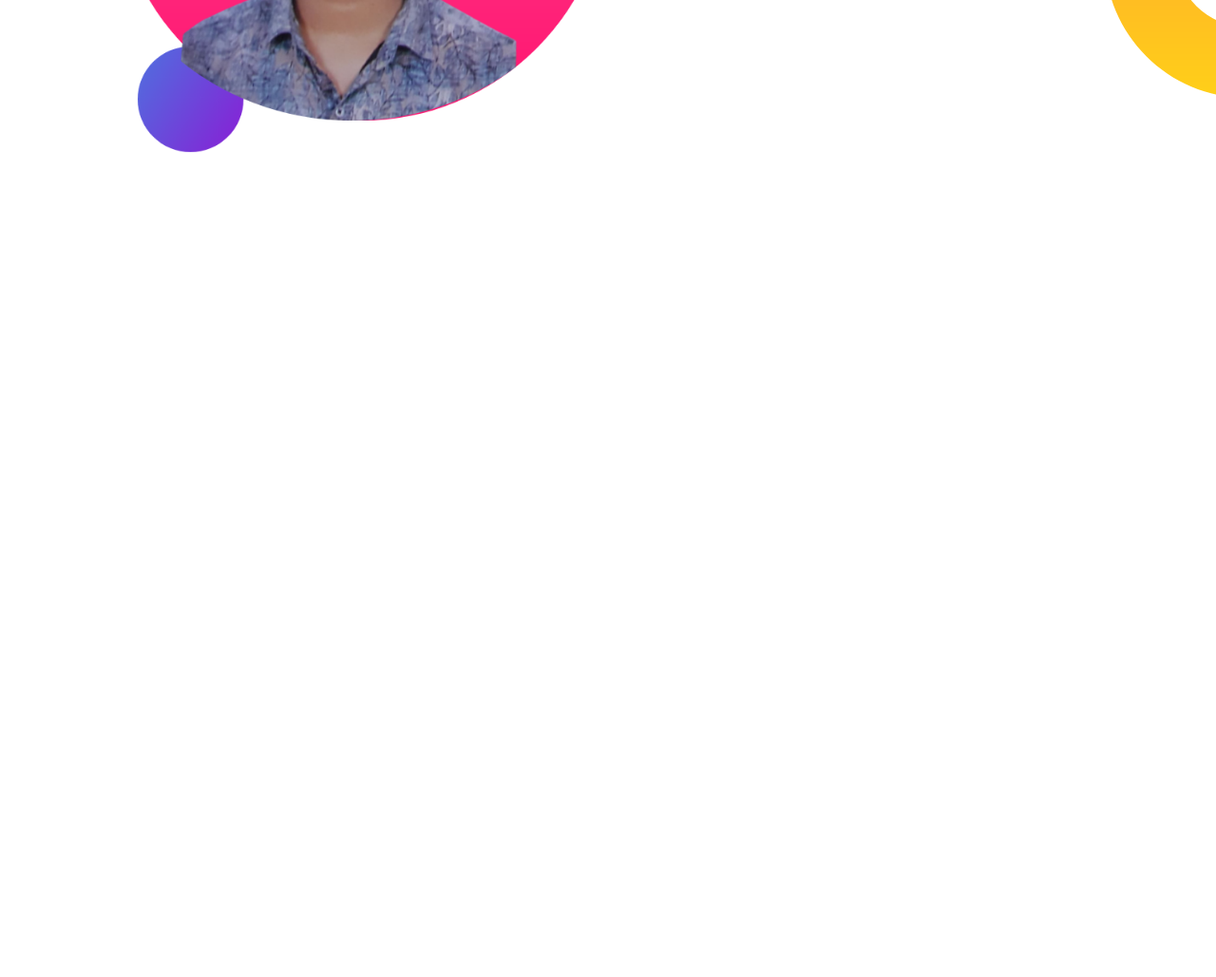
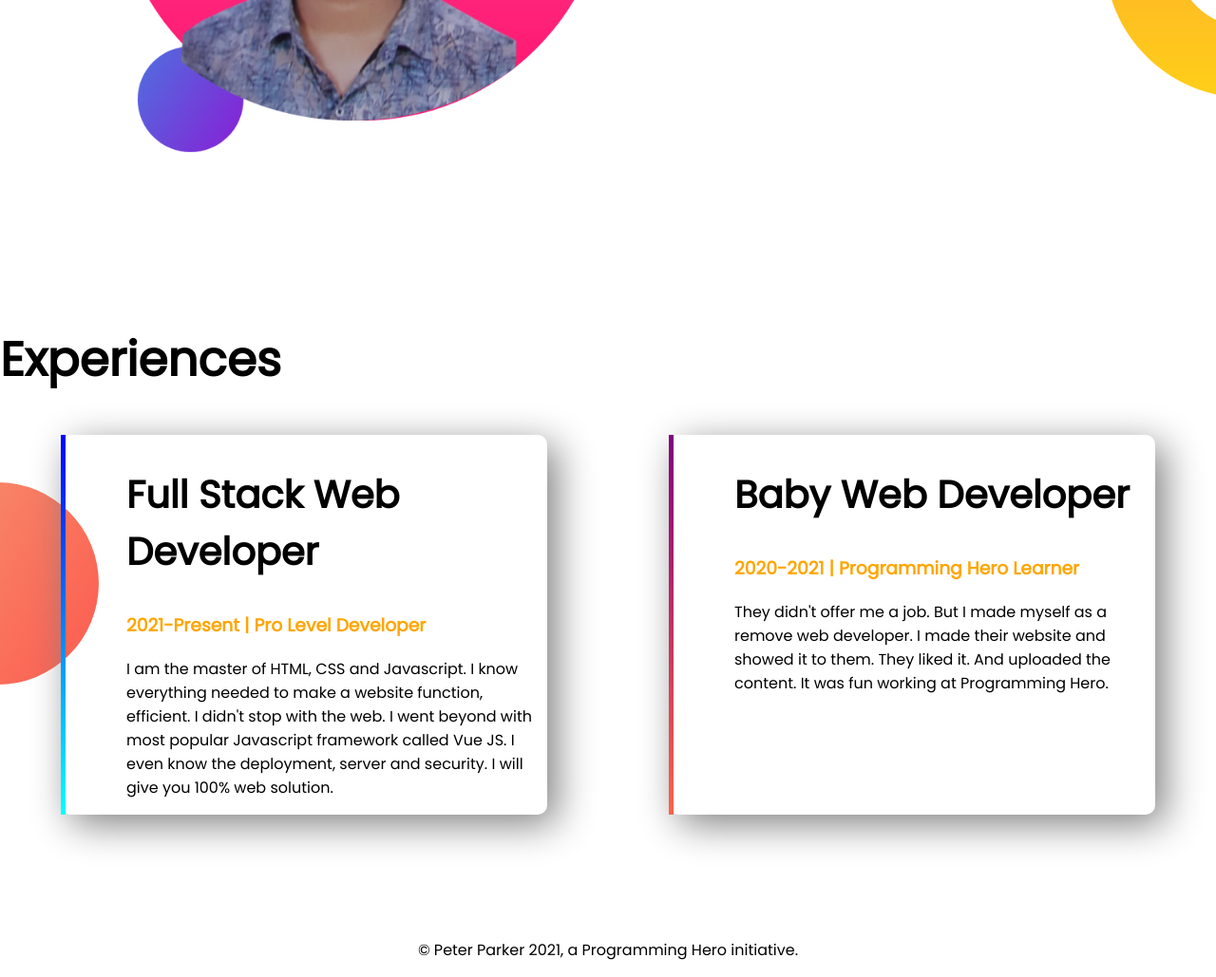
Before and after one commit to pritomcse29/developer-protfolio, a plain HTML site: page index.html in a window 1280 px wide. Shown: the part 1229-2258 px from the top of the page at 95% size. Before the commit the page ends 1529 px from the top, so only its background shows below. Drawn offline with Linux system fonts and the light colour scheme.

Commit message:
add section3 and footer

```diff
--- a/index.html
+++ b/index.html
@@ -13,7 +13,7 @@
 </head>
 
 <body>
-    <section class="top-banner">
+    <section class="top-banner sec-class">
         <div class="half-width">
             <h1>Welcome To</h1>
             <h1><span class="name_color">Pritom Sarkar</span> World!</h1>
@@ -29,7 +29,7 @@
         </div>
     </section>
 
-    <section class="big-section">
+    <section class="big-section sec-class">
         <div class="half-width">
             <img src="my-bg2.png" alt="developer_picture">
         </div>
@@ -42,6 +42,32 @@
             <a target="_blank" href="https://www.pritomsarkar.com">DOWNLOAD RESUME</a>
         </div>
     </section>
+
+    <section class="experience-class ">
+        <h1>Experiences</h1>
+        <div class="sec-class">
+            <div id="Full-Stack-Web-Developer" class="experience-item">
+
+                <h2>Full Stack Web Developer</h2>
+                <h3 class="name_color">2021-Present | Pro Level Developer</h3>
+                <p>I am the master of HTML, CSS and Javascript. I know everything needed to make a website function,
+                    efficient. I didn't stop with the web. I went beyond with most popular Javascript framework called
+                    Vue
+                    JS. I even know the deployment, server and security. I will give you 100% web solution.</p>
+            </div>
+
+            <div id="Baby-Web-Developer" class="experience-item">
+                <h2>Baby Web Developer</h2>
+                <h3 class="name_color">2020-2021 | Programming Hero Learner</h3>
+                <p>They didn't offer me a job. But I made myself as a remove web developer. I made their website and
+                    showed
+                    it to them. They liked it. And uploaded the content. It was fun working at Programming Hero.</p>
+            </div>
+        </div>
+    </section>
+    <footer>
+        <p>© Peter Parker 2021, a Programming Hero initiative.</p>
+    </footer>
 </body>
 
 </html>
--- a/style.css
+++ b/style.css
@@ -9,7 +9,7 @@ h1{
 .name_color{
     color:orange;
 }
-section{
+.sec-class{
     display: flex;
 }
 .half-width{
@@ -37,3 +37,35 @@ section{
     background-repeat: no-repeat;
     background-position: right;
 }
+.experience-item{
+    padding-left: 5%;
+    width: 40%;
+    box-shadow: 10px 10px 40px gray;
+    margin-left: 5%;
+    margin-right: 5%;
+    margin-bottom: 30px;
+    border-radius: 10px;
+
+}
+h2{
+    font-size: 40px;
+}
+.experience-class{
+    background-image: url(images/exp-bg.png);
+    background-repeat: no-repeat;
+    background-position:left ;
+}
+#Full-Stack-Web-Developer{
+border-left: 5px solid;
+border-image: linear-gradient(blue,cyan);
+border-image-slice: 1;
+}
+#Baby-Web-Developer{
+    border-left: 5px solid;
+    border-image: linear-gradient(purple,tomato);
+    border-image-slice: 1;
+}
+footer p{
+    text-align: center;
+    margin-top: 100px;
+}
```
